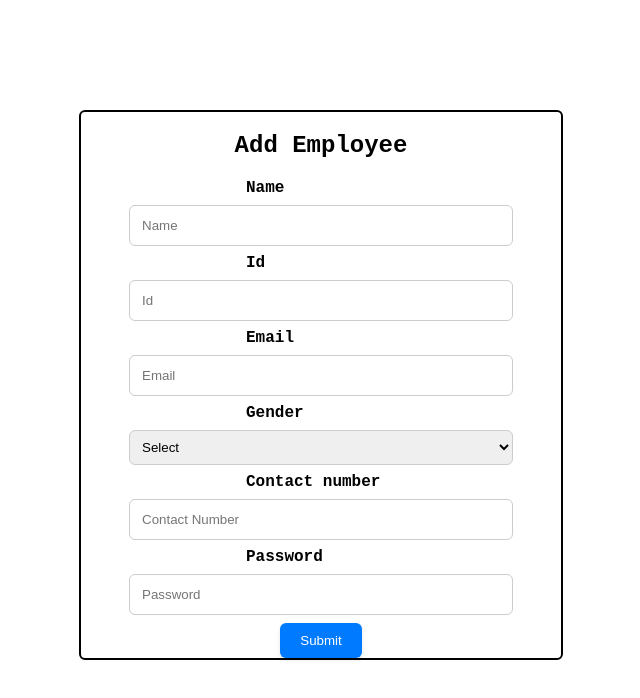
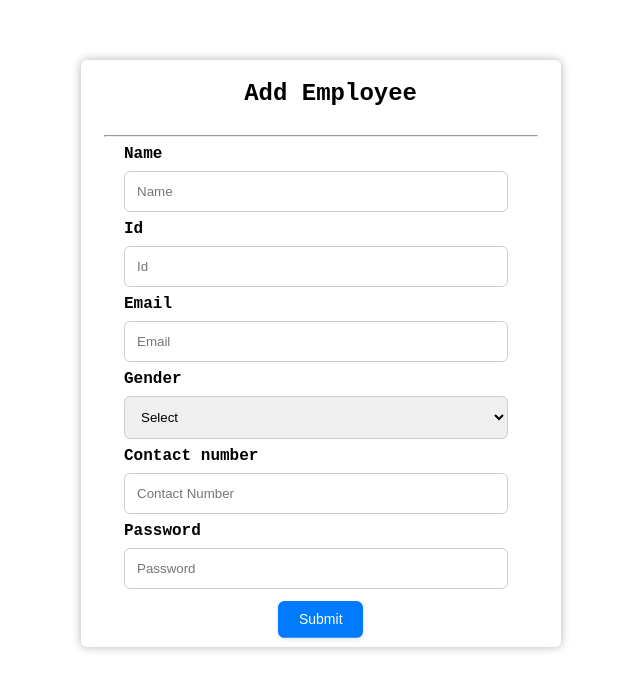
Before and after one commit to sarathchandrareddygeeda/admin, a plain HTML site: page addemployee.html in a window 1280 px wide. Shown: the whole page, without its empty margins (537-1177 px from the left). Drawn offline with Linux system fonts and the light colour scheme.

Commit message:
add employee updated

```diff
--- a/addemployee.html
+++ b/addemployee.html
@@ -4,32 +4,48 @@
     <meta name="viewport" content="width=device-width, initial-scale=1.0">
     <style>
         .addemployee-container{
-            margin-top: 100px;
+            margin-top: 50px;
            margin-left: 550px;
             max-width: 600px;
             font-family: monospace;
             justify-content: center;
             align-items: center;
             display: flex;
+            /* background: linear-gradient(#0056b3,#007bff) no-repeat; */
         }
+        @keyframes formAnimation {
+        0% {
+          opacity: 0;
+          transform: translateY(-10px);
+        }
+        100% {
+          opacity: 1;
+          transform: translateY(0);
+        }
+      }
         .add-employee-form{
             display: flex;
             flex-direction: column;
             width: 80%;
             margin: 10px;
-            border: 2px solid black;
+            /* border: 2px solid black; */
+            box-shadow:  0px 0px 10px rgba(0, 0, 0, 0.301);
+            box-sizing: border-box;
             font-size: 16px;
             border-radius: 6px;
             justify-content: center;
-            align-items: center;
+            animation: formAnimation 2s ease;
+            /* background: transparent;
+            backdrop-filter: blur(8px) saturate(0.8);  */
         }
         .addemp_label{
             font-size: 16px;
-            background-color: white;
+            background-color: transparent;
             font-weight: bold;
             vertical-align: middle;
             display: inline-block;
             width: 150px;
+            margin-left: 43px;
         }
         .addemp_input{
             width: 80%;
@@ -37,16 +53,41 @@
             margin: 8px ;
             border: 1px solid #ccc;
             border-radius: 6px;
+            margin-left: 43px;
+            background-color: transparent;
         }
+        .addemp_input:focus{
+            outline: none;
+            border-color: #007bff;
+            border-bottom-width: 4px;
+        }
+        .addemp_input:hover{
+            outline: none;
+            border-color: #007bff;
+        }
+
         .addemp_select{
 
             width: 80%;
-            padding: 8px;
+            padding: 12px;
             margin: 8px 0;
             border: 1px solid #ccc;
             border-radius: 6px;
+            margin-left: 43px;
         }
-        input[type="submit"] {
+        .addemp_select:focus{
+            outline: none;
+            border-color: #007bff;
+            border-bottom-width: 4px;
+        }
+        .addemp_select:hover{
+            outline: none;
+            border-color: #007bff;
+        }
+        .add_emp_heading{
+            margin-left: 34%;
+        }
+        .addemp_btn{
             background-color: #007bff;
             color: white;
             border: none;
@@ -57,13 +98,25 @@
             margin: 0 auto;
             box-shadow: 0px 2px 4px rgba(0, 0, 0, 0.1);
             animation: buttonAnimation 2s infinite linear; /* Add button animation */
+            margin-top: 5px;
+            margin-bottom: 10px;
         }
+        @keyframes buttonAnimation {
+        0%,
+        100% {
+          transform: scale(1);
+        }
+        50% {
+          transform: scale(1.05);
+        }
+      }
     </style>
 </head>
 <body>
     <div class="addemployee-container">
         <form class="add-employee-form" method="post">
-            <h2>Add Employee</h2>
+            <h2 class="add_emp_heading">Add Employee</h2>
+            <hr style=" width: 90%;"/>
             <label class="addemp_label">Name</label>
             <input type="text" class="addemp_input" placeholder="Name"/>
 
@@ -83,7 +136,7 @@
              <input type="text" class="addemp_input" placeholder="Contact Number">
              <label class="addemp_label">Password</label>
              <input type="password" class="addemp_input" placeholder="Password"/>
-             <input type="submit" placeholder="Add"/>
+             <input type="submit" class="addemp_btn" placeholder="Add"/>
         </form>
     </div>
 </body>
```
